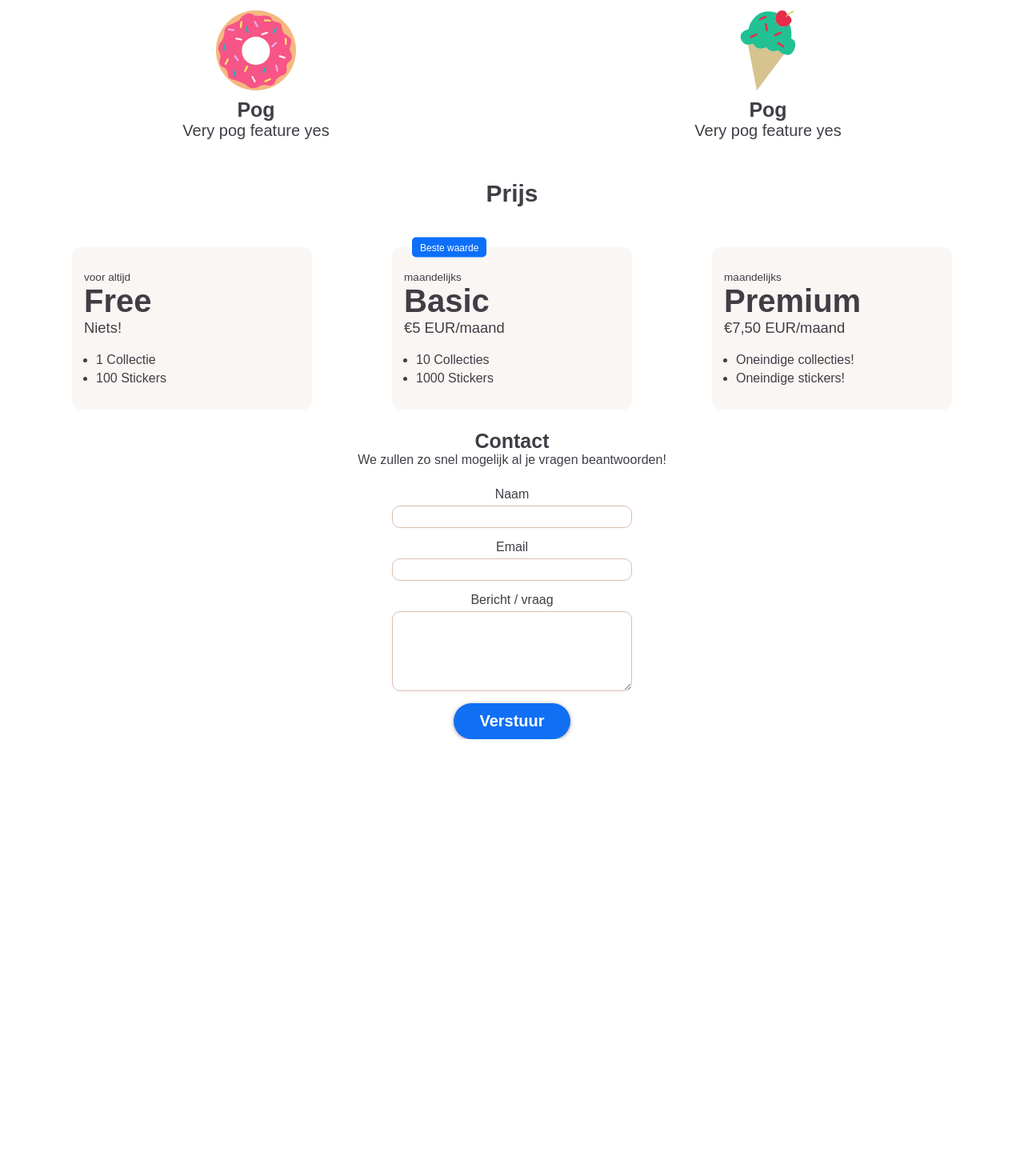
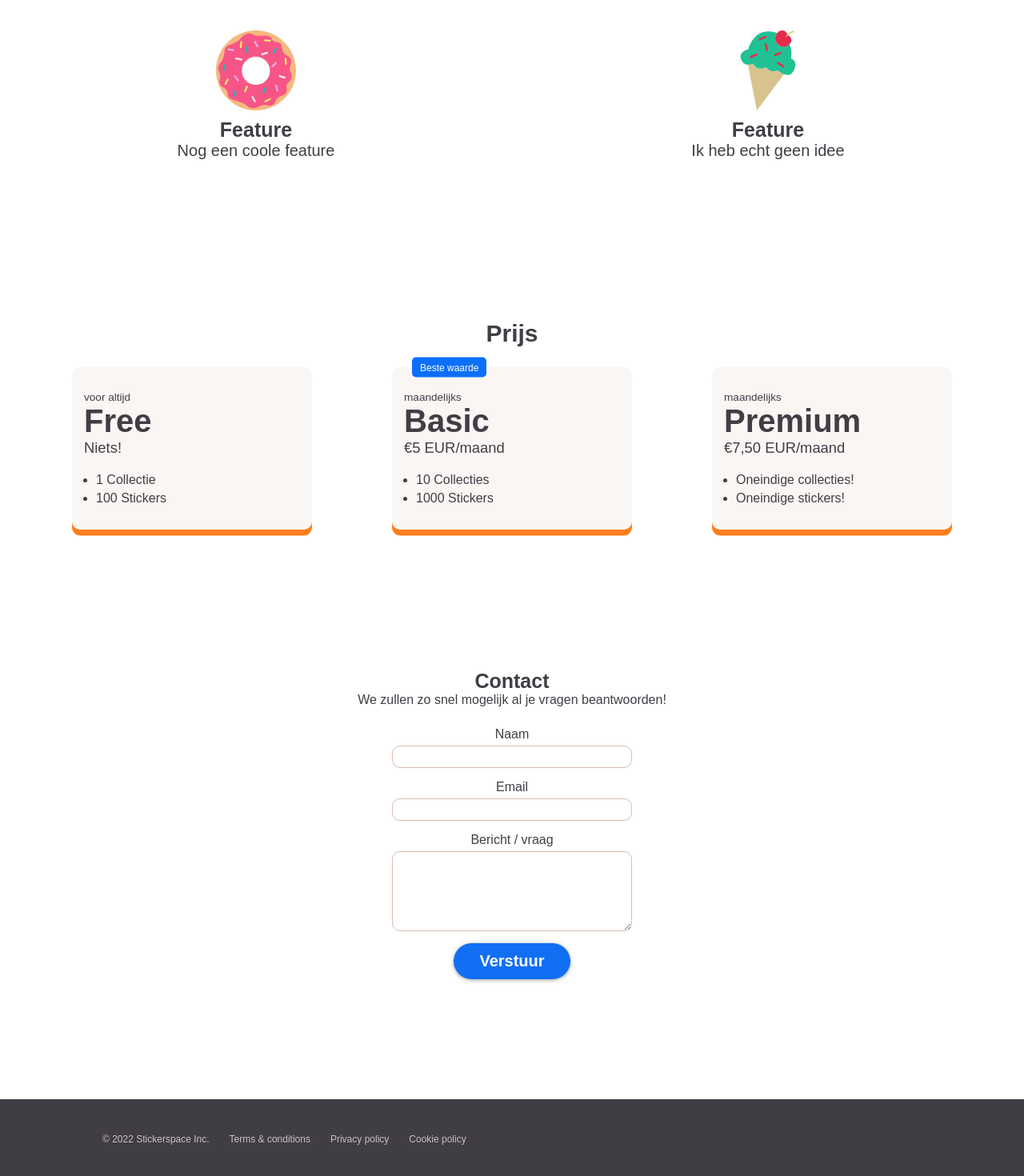
Before and after one commit to MsZoezo/stickerspace, a React (Create React App) app: page / in a window 1280 px wide. Shown: the part 1747-3217 px from the top of the page at 80% size. Before the commit the page ends 2671 px from the top, so only its background shows below. Built offline with nearby package versions, Linux system fonts and the light colour scheme.

Commit message:
Did stuff

```diff
--- a/src/app/app.jsx
+++ b/src/app/app.jsx
@@ -10,6 +10,7 @@ import Feature from '../components/feature/feature';
 import FlexGrid from '../components/flexgrid/flexgrid';
 import Abonnement from '../components/abonnement/abonnement';
 import Contact from '../components/contact/contact';
+import Footer from '../components/footer/footer';
 
 function App() {
   return (
@@ -35,10 +36,10 @@ function App() {
       <Over />
 
       <FlexGrid title="Onze features" maxWidth="150rem">
-        <Feature title="Pog" description="Very pog feature yes" img="/images/sticker1.svg" alt=""/>
-        <Feature title="Pog" description="Very pog feature yes" img="/images/sticker2.svg" alt=""/>
-        <Feature title="Pog" description="Very pog feature yes" img="/images/sticker3.svg" alt=""/>
-        <Feature title="Pog" description="Very pog feature yes" img="/images/sticker4.svg" alt=""/>
+        <Feature title="Stickers" description="Duizenden stickers tot je beschikking." img="/images/sticker1.svg" alt=""/>
+        <Feature title="Artificial Intelligence" description="AI curated collecties." img="/images/sticker2.svg" alt=""/>
+        <Feature title="Feature" description="Nog een coole feature" img="/images/sticker3.svg" alt=""/>
+        <Feature title="Feature" description="Ik heb echt geen idee" img="/images/sticker4.svg" alt=""/>
       </FlexGrid>
 
       <FlexGrid title="Prijs">
@@ -48,6 +49,8 @@ function App() {
       </FlexGrid>
 
       <Contact />
+
+      <Footer />
     </>
   );
 
--- a/src/components/abonnement/abonnement.css
+++ b/src/components/abonnement/abonnement.css
@@ -7,8 +7,17 @@
     margin: 2.5rem 5rem;
     padding: 3rem 1.5rem;
 
+    /* background-color: #fed45c; */
     background-color: #faf6f4;
     border-radius: 1rem;
+
+    box-shadow: 0 0.75rem 0 0 #ff7e1d;
+    transition: box-shadow 0.1s linear;
+}
+
+.abonnement:hover {
+    box-shadow: -0.75rem 0.75rem 0 0 #ff7e1d;
+    cursor: pointer;
 }
 
 .abonnement__bestValue {
--- a/src/components/contact/contact.css
+++ b/src/components/contact/contact.css
@@ -1,6 +1,8 @@
 .contact {
     width: 100vw;
     height: auto;
+    margin-top: 15rem;
+
 
     display: flex;
     flex-direction: column;
--- a/src/components/feature/feature.css
+++ b/src/components/feature/feature.css
@@ -1,6 +1,6 @@
 .feature {
     width: 50%;
-    min-width: 50rem;
+    min-width: 40rem;
 
     display: flex;
     flex-direction: column;
--- a/src/components/flexgrid/flexgrid.css
+++ b/src/components/flexgrid/flexgrid.css
@@ -1,12 +1,15 @@
 .flexgrid {
     width: 100%;
     height: auto;
+
+    margin-top: 15rem;
+
 
     display: flex;
     flex-direction: column;
     align-items: center;
 
-    gap: 2.5rem;
+    /* gap: 2.5rem; */
 }
 
 .flexgrid__header h2 {
--- /dev/null
+++ b/src/components/footer/footer.css
@@ -0,0 +1,30 @@
+.footer {
+    width: 100vw;
+    height: 10rem;
+
+    margin-top: 15rem;
+    background-color: #413D45;
+
+    display: flex;
+    justify-content: center;
+}
+
+.footer__content {
+    max-width: 80vw;
+    min-width: 40rem;
+    width: 100%;
+
+    color: #c6c2be;
+
+    display: flex;
+    align-items: center;
+    flex-wrap: wrap;
+    gap: 2.5rem;
+
+    font-size: 75%;
+}
+
+.footer__content a {
+    text-decoration: none;
+    color: #c6c2be;
+}
--- /dev/null
+++ b/src/components/footer/footer.jsx
@@ -0,0 +1,14 @@
+import "./footer.css";
+
+export default function Footer() {
+    return(
+        <section className="footer">
+            <div className="footer__content">
+                <p>© 2022 Stickerspace Inc.</p>
+                <a href="/">Terms & conditions</a>
+                <a href="/">Privacy policy</a>
+                <a href="/">Cookie policy</a>
+            </div>
+        </section>
+    );
+}
```
